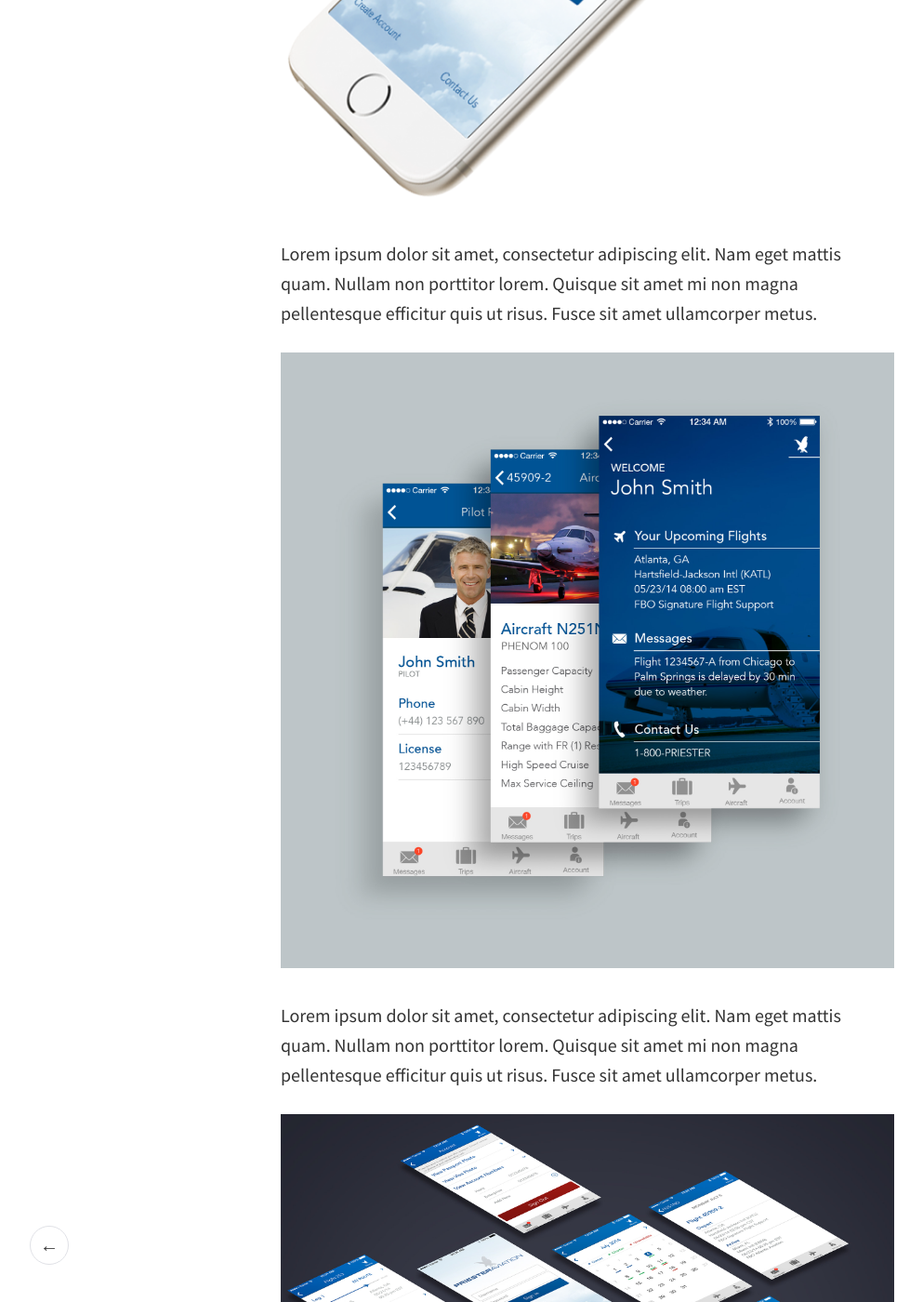
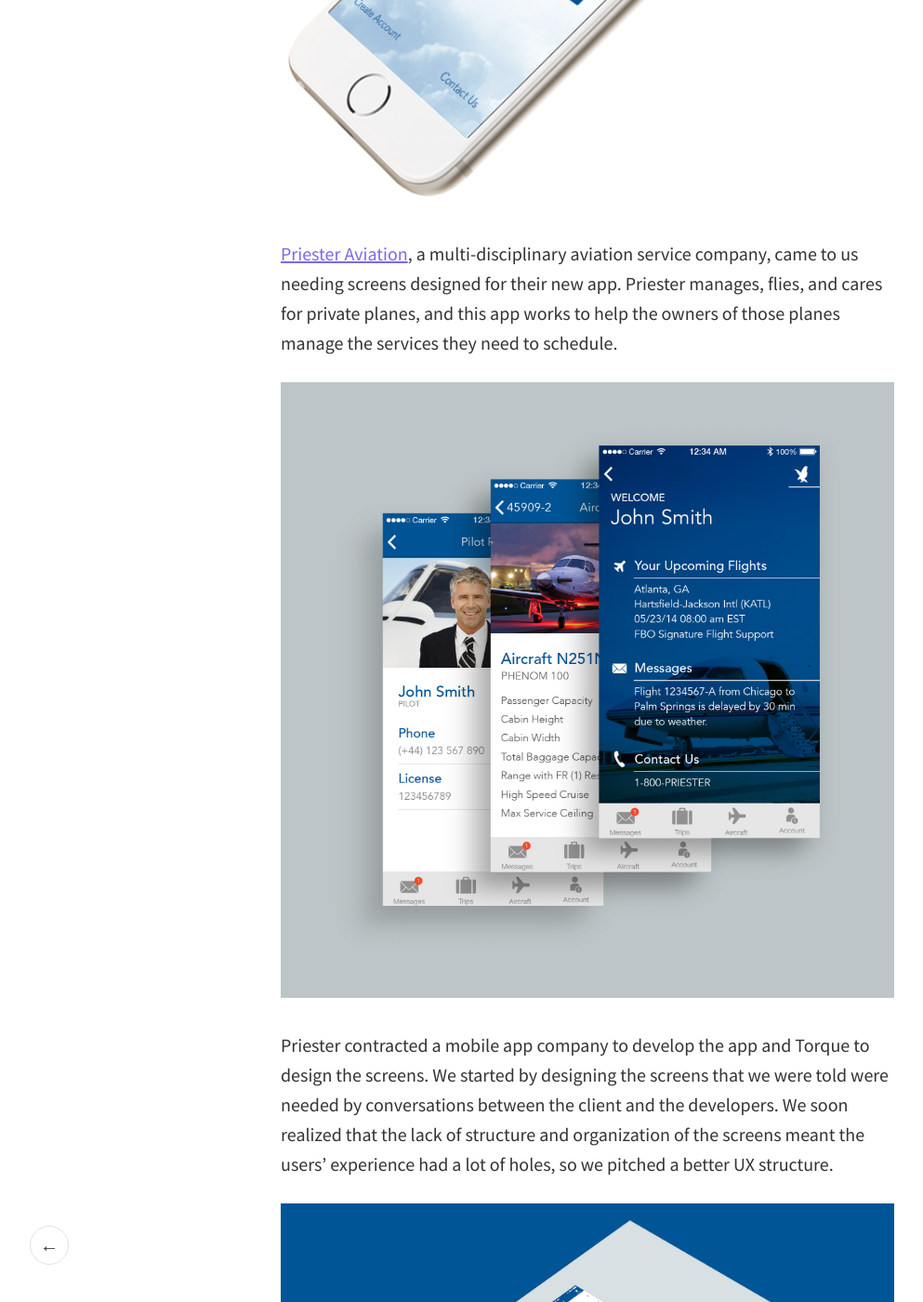
Before and after one commit to lenamasek/lenamasek.github.io, a Jekyll site: the page built from _posts/2014-01-28-priester-aviation.markdown, in a window 1280 px wide and 1400 px high, scrolled down 642 px. Shown: the whole window at 93% size, without its empty margins (8-1001 px from the left). Built offline with Jekyll 4.4.1, drawn with Linux system fonts in a browser that asks for light colours; some of the changed text lies outside the part shown.

Commit message:
priester case study

```diff
--- a/_posts/2014-01-28-priester-aviation.markdown
+++ b/_posts/2014-01-28-priester-aviation.markdown
@@ -6,18 +6,16 @@
 
 <img src="{{ site.baseurl }}/assets/img/pa-1b-phone.png">
 
-Lorem ipsum dolor sit amet, consectetur adipiscing elit. Nam eget mattis quam. Nullam non porttitor lorem. Quisque sit amet mi non magna pellentesque efficitur quis ut risus. Fusce sit amet ullamcorper metus.
+[Priester Aviation](http://priesterav.com), a multi-disciplinary aviation service company, came to us needing screens designed for their new app. Priester manages, flies, and cares for private planes, and this app works to help the owners of those planes manage the services they need to schedule.
 
 <img src="{{ site.baseurl }}/assets/img/pa-2.jpg">
 
-Lorem ipsum dolor sit amet, consectetur adipiscing elit. Nam eget mattis quam. Nullam non porttitor lorem. Quisque sit amet mi non magna pellentesque efficitur quis ut risus. Fusce sit amet ullamcorper metus.
+Priester contracted a mobile app company to develop the app and Torque to design the screens. We started by designing the screens that we were told were needed by conversations between the client and the developers. We soon realized that the lack of structure and organization of the screens meant the users' experience had a lot of holes, so we pitched a better UX structure.
+
+<img src="{{ site.baseurl }}/assets/img/pa-5-screens.jpg">
+
+After many long phone conferences and a large growth in project scope, we were able to explain the need to fill the missing pieces of the app and design more screens to fit the new structure.
 
 <img src="{{ site.baseurl }}/assets/img/pa-4.jpg">
 
-Lorem ipsum dolor sit amet, consectetur adipiscing elit. Nam eget mattis quam. Nullam non porttitor lorem. Quisque sit amet mi non magna pellentesque efficitur quis ut risus. Fusce sit amet ullamcorper metus.
-
-<img src="{{ site.baseurl }}/assets/img/pa-5-screens.jpg">
-
-Lorem ipsum dolor sit amet, consectetur adipiscing elit. Nam eget mattis quam. Nullam non porttitor lorem. Quisque sit amet mi non magna pellentesque efficitur quis ut risus. Fusce sit amet ullamcorper metus.
-
-<img src="{{ site.baseurl }}/assets/img/pa-6-screen.jpg">
+Through this project, everyone involved learned how important it is to consider UI/UX design on a base level alongside development. Simultaneous progress in design and developement helps designers work within development limits, helps developers create the most user-friendly and efficient experience, and helps the everoyne stay informed of the project's scope every step of the way.
```
